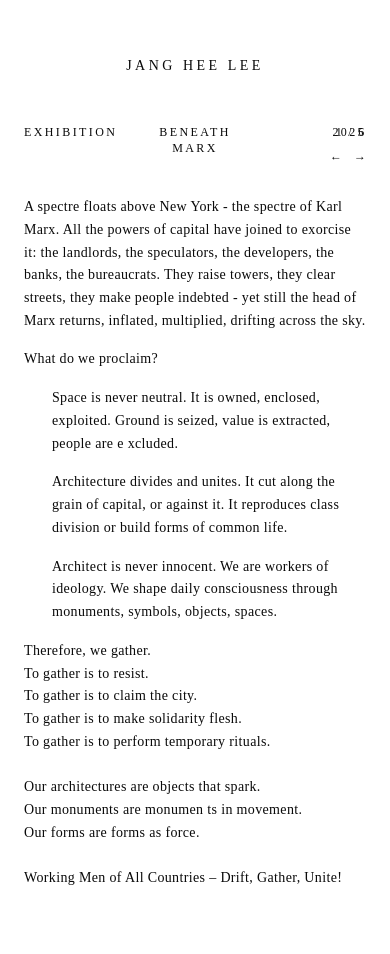
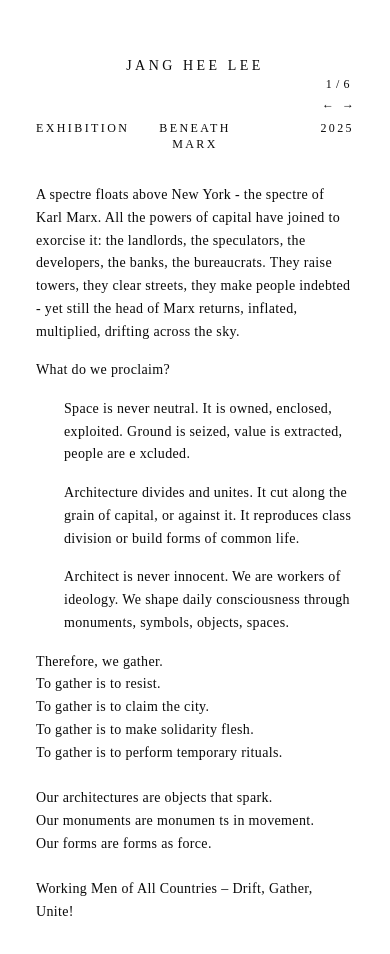
Before and after one commit to wodnjsd/jhl-portfolio, a Next.js app: page /projects/beneath-marx in a window 390 px wide. Shown: the top 954 px of the page. Built offline with nearby package versions, Linux system fonts and the light colour scheme.

Commit message:
arrows shift up for small mobile

```diff
--- a/components/CarouselView.tsx
+++ b/components/CarouselView.tsx
@@ -31,14 +31,14 @@
 
   return (
     <div className="min-h-screen flex flex-col items-center">
-      <div className="w-full max-w-3xl px-6 pt-4 flex-1 flex flex-col">
+      <div className="w-full max-w-3xl px-9 pt-4 flex-1 flex flex-col">
         {/* page counter + arrows */}
-        <div className="flex justify-end items-start ">
-          <div className="flex flex-col items-end gap-2">
-            <span className="text-xs tracking-[0.15em] font-light tabular-nums">
+        <div className="flex justify-end items-start mb-8 -translate-y-12 sm:translate-0">
+          <div className="flex flex-col items-center gap-1 sm:gap-2">
+            <span className="text-xs tracking-[0.05em] font-light tabular-nums">
               {current + 1} / {totalSlides}
             </span>
-            <div className="flex gap-3">
+            <div className="flex gap-2 sm:gap-3">
               <button
                 onClick={prev}
                 aria-label="Previous slide"
@@ -59,8 +59,8 @@
 
         {/* slide content */}
         {current === 0 ? (
-          <div className="max-w-prose mx-auto flex flex-col items-center -translate-y-10">
-            <div className="w-full grid grid-cols-3 items-baseline mb-10">
+          <div className="max-w-prose mx-auto flex flex-col items-center -translate-y-18">
+            <div className="w-full grid grid-cols-3 items-baseline mb-8">
               <span className="text-xs tracking-[0.2em] uppercase font-light">
                 {category}
               </span>
```
